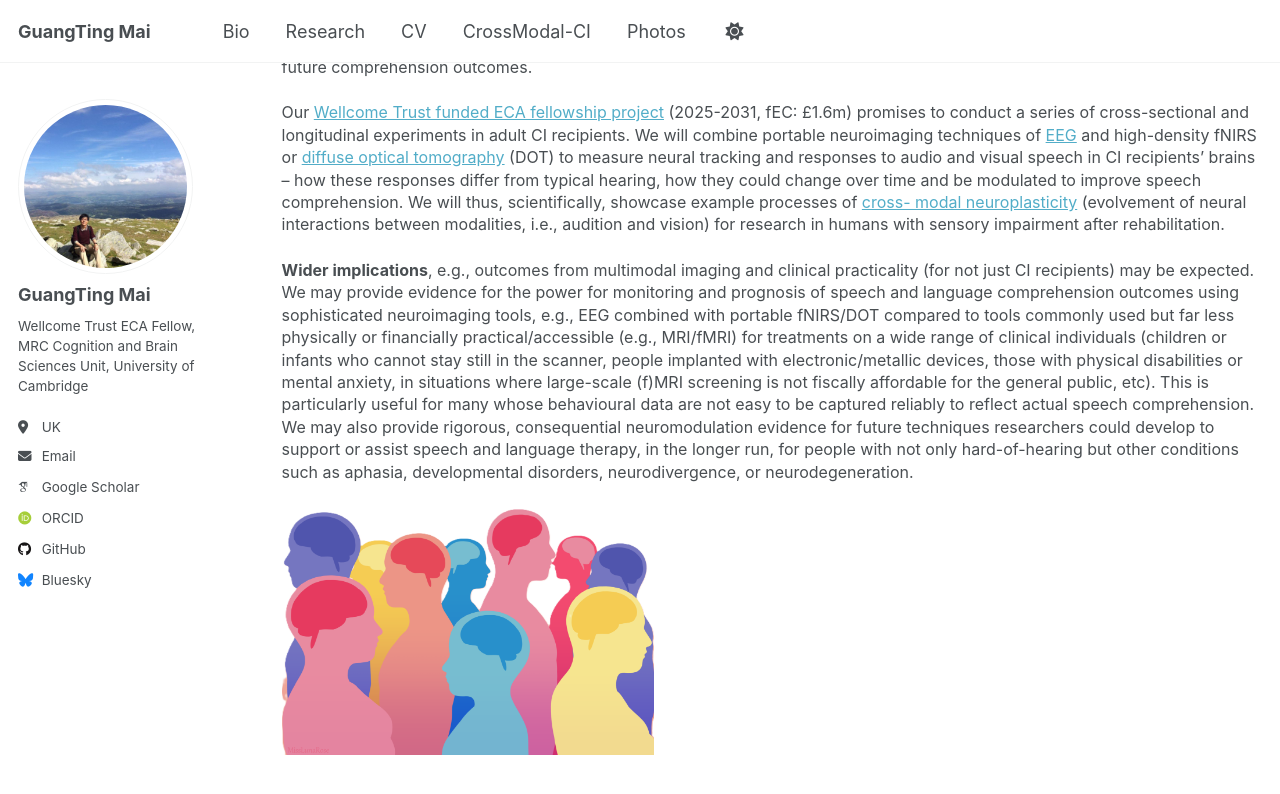
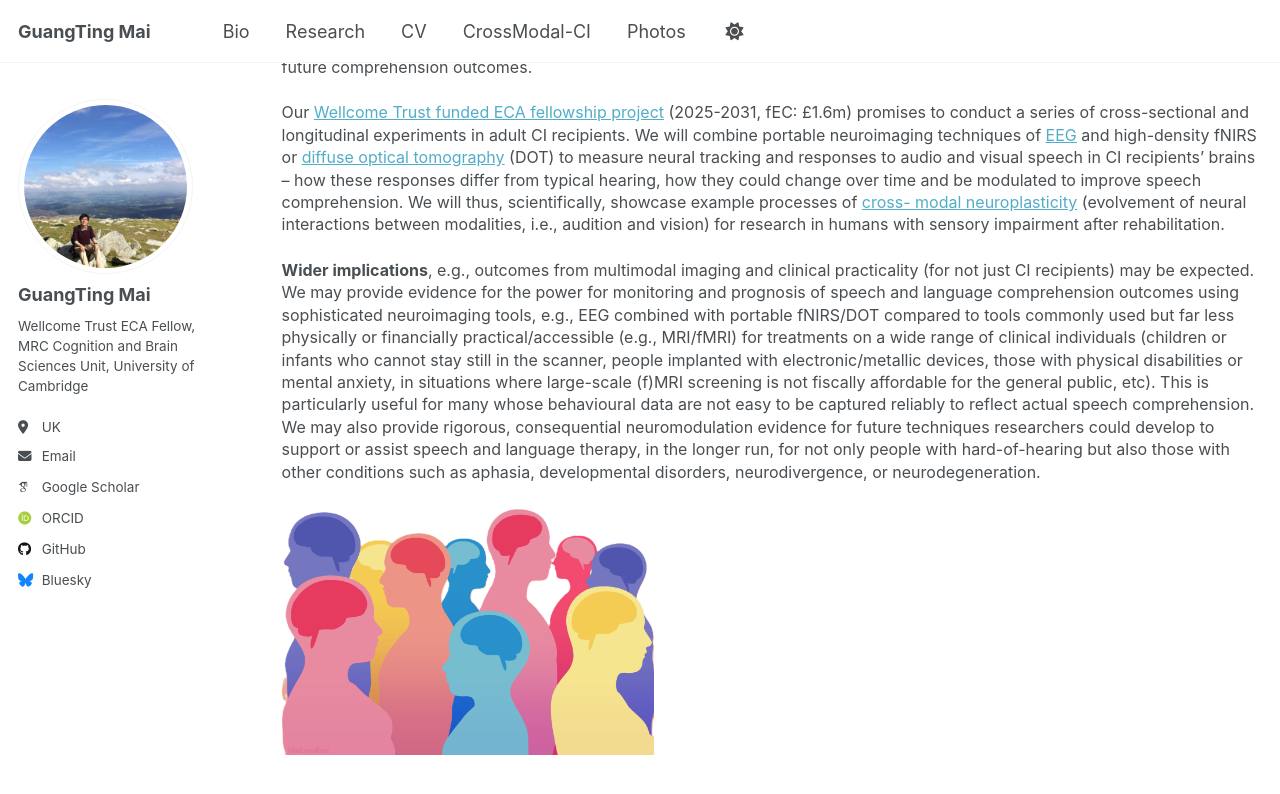
Before and after one commit to guangtingmai/guangtingmai.github.io, a Jekyll site: the page built from _pages/crossmodal-ci.html, in a window 1280 px wide and 900 px high, scrolled down 528 px. Shown: the top 794 px of the window. Built offline with Jekyll 4.4.1, drawn with Linux system fonts in a browser that asks for light colours; some web fonts are replaced.

Commit message:
Update crossmodal-ci.html

```diff
--- a/_pages/crossmodal-ci.html
+++ b/_pages/crossmodal-ci.html
@@ -35,8 +35,8 @@ nature.com/articles/pr2017107">diffuse optical tomography</a> (DOT) to measure n
   physical disabilities or mental anxiety, in situations where large-scale (f)MRI screening is not fiscally affordable for the general public, etc).
   This is particularly useful for many whose behavioural data are not easy to be captured reliably to reflect actual speech comprehension. We may
   also provide rigorous, consequential neuromodulation evidence for future techniques researchers could develop to support or assist speech and
-  language therapy, in the longer run, for people with not only hard-of-hearing but other conditions such as aphasia, developmental disorders,
-  neurodivergence, or neurodegeneration.
+  language therapy, in the longer run, for not only people with hard-of-hearing but also those with other conditions such as aphasia, developmental
+  disorders, neurodivergence, or neurodegeneration.
 <p align="left">
   <img src="https://guangtingmai.github.io/images/diversity.png" width="38%">
   <br>
```
